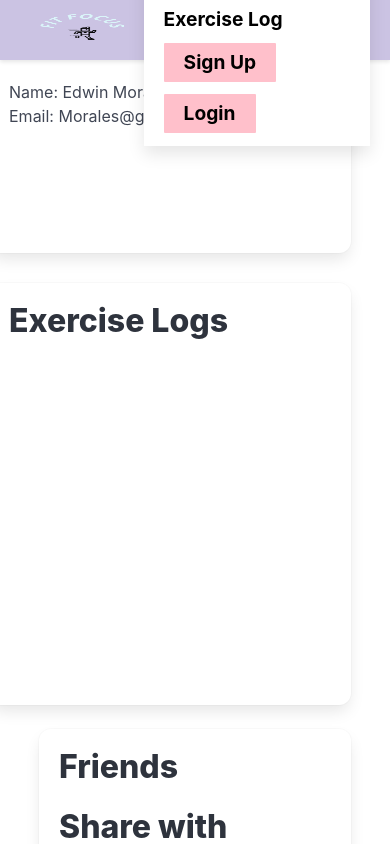
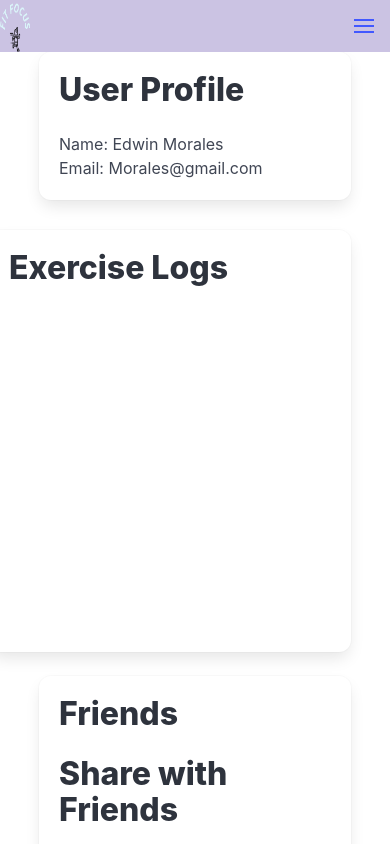
Before and after one commit to EdwinOMG/WebFinal2024, a Vue app in the folder Client/: page /profileview in a window 390 px wide. Shown: the top 844 px of the page. Built offline with nearby package versions, Linux system fonts and the light colour scheme.

Commit message:
fixed navbar, made it formatted on smaller pages,

```diff
--- a/Client/src/components/DashBoard.vue
+++ b/Client/src/components/DashBoard.vue
@@ -31,11 +31,7 @@
   height: 80vh;
   width: 80vw;
 }
-.profilebox {
-  margin-left: -50px;
-  height: 30vh;
-}
-.logbox {
+.column .logbox {
   margin-left: -50px;
   height: 50vh;
   margin-top: 30px;
--- a/Client/src/components/NavBar.Vue
+++ b/Client/src/components/NavBar.Vue
@@ -1,28 +1,56 @@
-<script setup lang="ts"></script>
+<script setup lang="ts">
+import { ref } from 'vue'
+
+const isOpen = ref(false)
+</script>
 
 <template>
   <div>
-    <nav class="navbar" role="navigation" aria-label="main navigation">
-      <div class="navbar-logo">
-        <RouterLink to="/homepage" class="navbar-item">
-          <img src="@/assets/logo.png" alt="Logo" width="100" height="28" class="large-logo" />
-        </RouterLink>
+    <nav class="navbar is-info" role="navigation" aria-label="main navigation">
+      <div class="navbar-brand">
+        <img alt="my logo" class="logo" src="@/assets/logo.png" width="30" height="30" />
+
+        <a
+          role="button"
+          class="navbar-burger"
+          aria-label="menu"
+          aria-expanded="false"
+          :class="{ 'is-active': isOpen }"
+          @click="isOpen = !isOpen"
+        >
+          <span aria-hidden="true"></span>
+          <span aria-hidden="true"></span>
+          <span aria-hidden="true"></span>
+          <span aria-hidden="true"></span>
+        </a>
       </div>
-      <div id="navbarBasicExample" class="navbar-menu">
+
+      <div class="navbar-menu" :class="{ 'is-active': isOpen }">
         <div class="navbar-start">
           <RouterLink to="/homepage" class="navbar-item"> Home </RouterLink>
           <RouterLink to="/profileview" class="navbar-item"> Profile </RouterLink>
           <RouterLink to="/logpage" class="navbar-item"> Exercise Log </RouterLink>
         </div>
 
+        <div class="navbar-item has-dropdown is-hoverable">
+          <a class="navbar-link"> More </a>
+
+          <div class="navbar-dropdown">
+            <RouterLink to="/" class="navbar-item"> Report an issue </RouterLink>
+            <RouterLink to="/" class="navbar-item"> Contact </RouterLink>
+          </div>
+        </div>
+
+        <hr class="navbar-divider" />
+
         <div class="navbar-end">
           <div class="navbar-item">
             <div class="buttons">
-              <a class="button is-light is-small custom-button">
+              <a class="button custom-button">
                 <RouterLink to="/registerpage" class="navbar-item"> Sign Up </RouterLink>
               </a>
-              <a class="button is-light custom-button">
-                <RouterLink to="/registerpage" class="navbar-item"> Login </RouterLink>
+              <a class="button custom-button">
+                <RouterLink to="/loginpage" class="navbar-item"> Login </RouterLink>
               </a>
             </div>
           </div>
@@ -34,39 +62,16 @@
 
 <style scoped>
 .navbar {
-  position: fixed;
-  top: 0;
-  left: 0;
-  width: 100%;
-  height: 60px;
   background-color: #cbc3e3;
-  display: flex;
-  justify-content: space-between;
-  align-items: center;
-  padding: 10px 20px;
-  box-shadow: 0 2px 4px rgba(0, 0, 0, 0.1);
-}
-.navbar-item {
-  font-weight: bold;
-  padding: 5px 20px;
-  color: black;
-  font-size: 1.2rem;
 }
 
-.navbar-item:hover {
-  background-color: #e0e0e0;
+.navbar-burger {
+  display: none;
 }
 
-.navbar-menu {
-  display: flex;
-  flex-grow: 1;
-  justify-content: flex-end;
-}
-
-@media (max-width: 768px) {
-  .navbar-menu {
-    flex-direction: column;
-    align-items: flex-start;
+@media screen and (max-width: 1024px) {
+  .navbar-burger {
+    display: block;
   }
 }
 
@@ -79,11 +84,4 @@
   border-radius: 1px;
   transition: background-color 0.3s ease;
 }
-
-.custom-button:hover {
-  background-color: white;
-}
-
-.navbar-logo {
-}
 </style>
```
